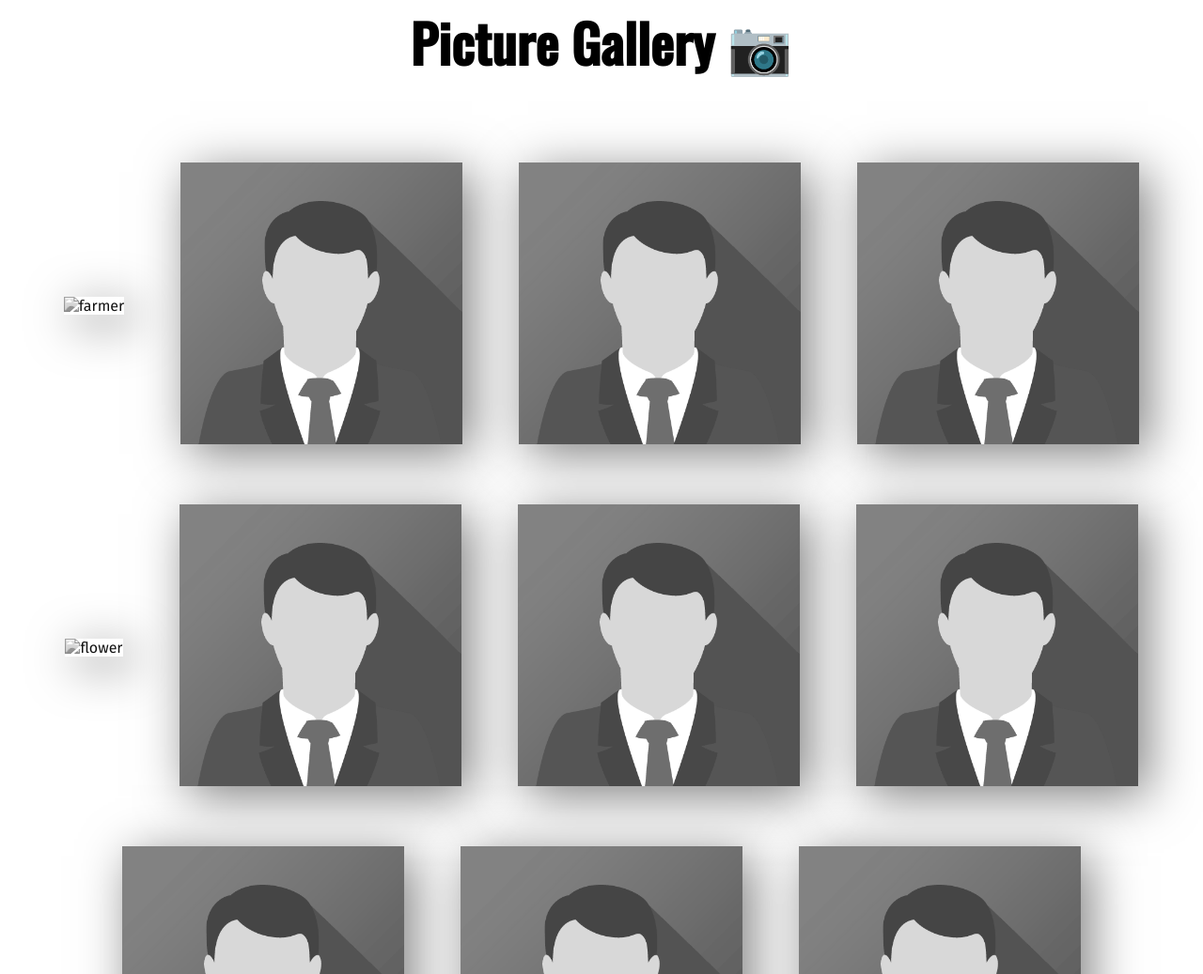
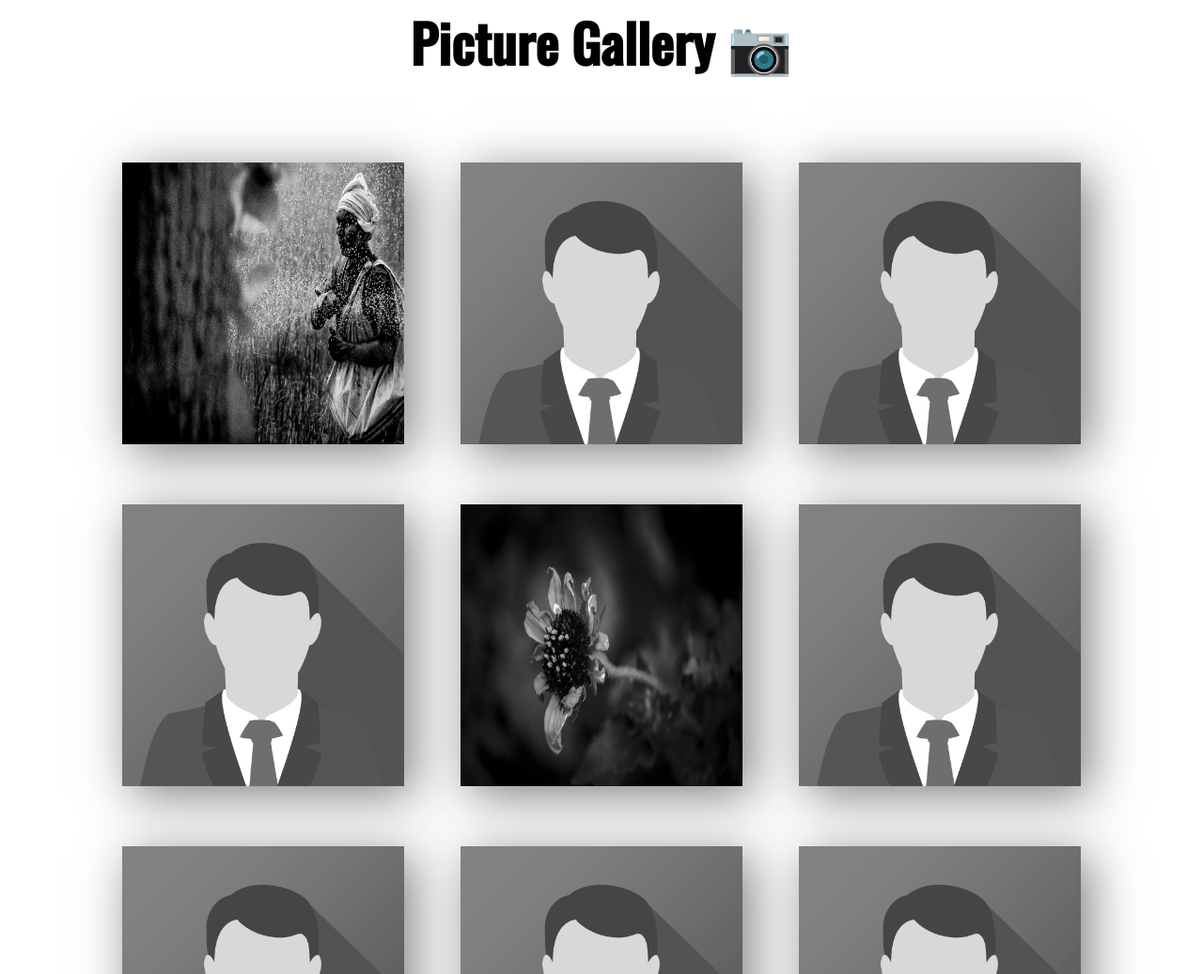
Before and after one commit to angadtewari09/Someone-else-project, a plain HTML site: page index.html in a window 1280 px wide. Shown: the part 1577-2614 px from the top of the page at 94% size. Drawn offline with nearby package versions, Linux system fonts and the light colour scheme.

Commit message:
photos added

```diff
--- a/index.html
+++ b/index.html
@@ -87,11 +87,11 @@
         <br>
         <div class="wrapper">
             <div class ="img-area">
-                <a href="/images/farmer.jpg" data-lightbox="mygallery"> <img class = "single-img" src="/images/farmer.jpg" alt="farmer"></a>
+                <a href="/images/farmer.jpeg" data-lightbox="mygallery"> <img class = "single-img" src="/images/farmer.jpeg" alt="farmer"></a>
                 <a href="img_avatar.png" data-lightbox="mygallery"> <img class = "single-img" src="img_avatar.png" alt=""></a>
                 <a href="img_avatar.png" data-lightbox="mygallery"> <img class = "single-img" src="img_avatar.png" alt=""></a>
                 <a href="img_avatar.png" data-lightbox="mygallery"> <img class = "single-img" src="img_avatar.png" alt=""></a>
-                <a href="/images/flower.jpg" data-lightbox="mygallery"> <img class = "single-img" src="/images/flower.jpg" alt="flower"></a>
+                <a href="/images/flower.jpeg" data-lightbox="mygallery"> <img class = "single-img" src="/images/flower.jpeg" alt="flower"></a>
                 <a href="img_avatar.png" data-lightbox="mygallery"> <img class = "single-img" src="img_avatar.png" alt=""></a>
                 <a href="img_avatar.png" data-lightbox="mygallery"> <img class = "single-img" src="img_avatar.png" alt=""></a>
                 <a href="img_avatar.png" data-lightbox="mygallery"> <img class = "single-img" src="img_avatar.png" alt=""></a>
```
Also changed, not shown: images/flower.jpeg (added).
